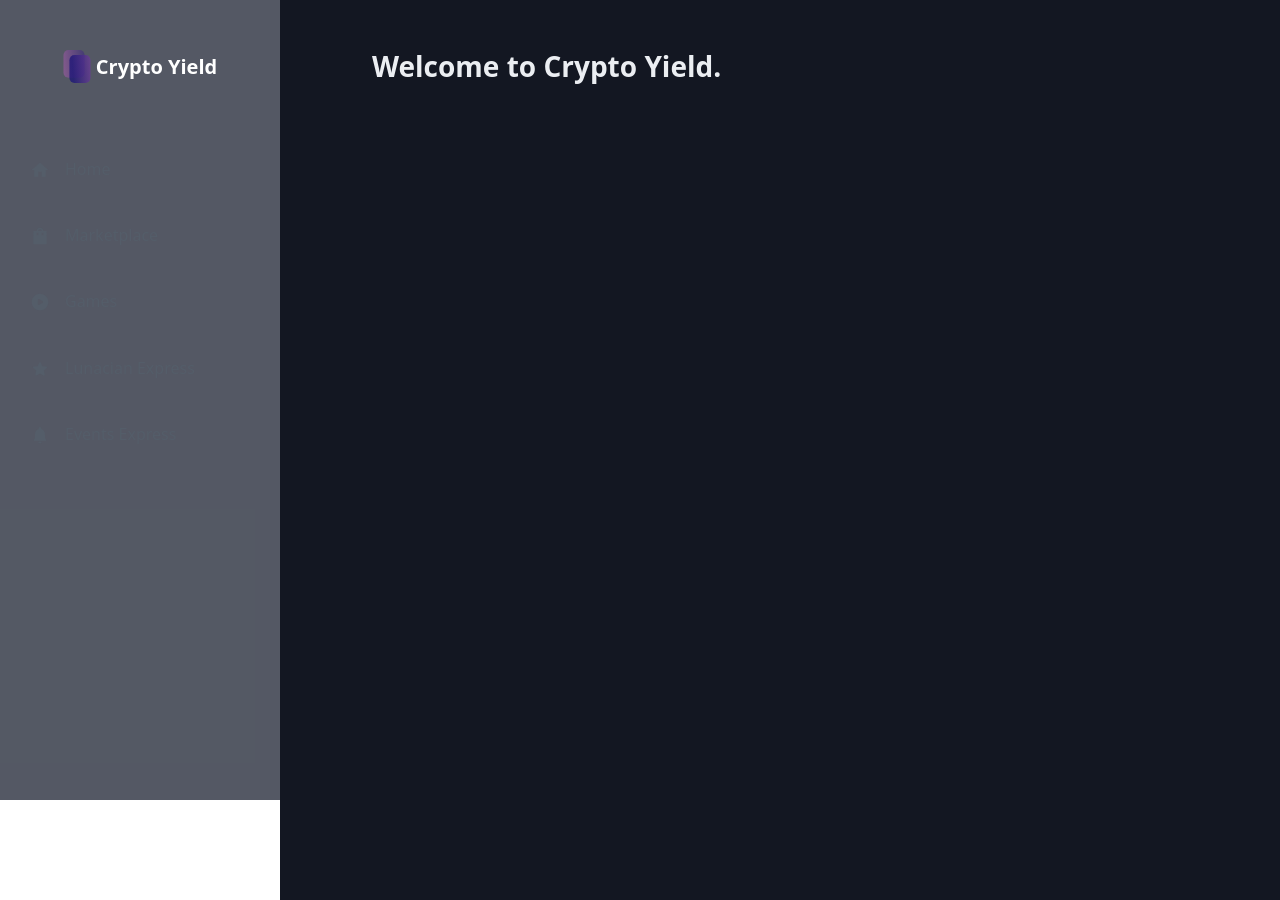
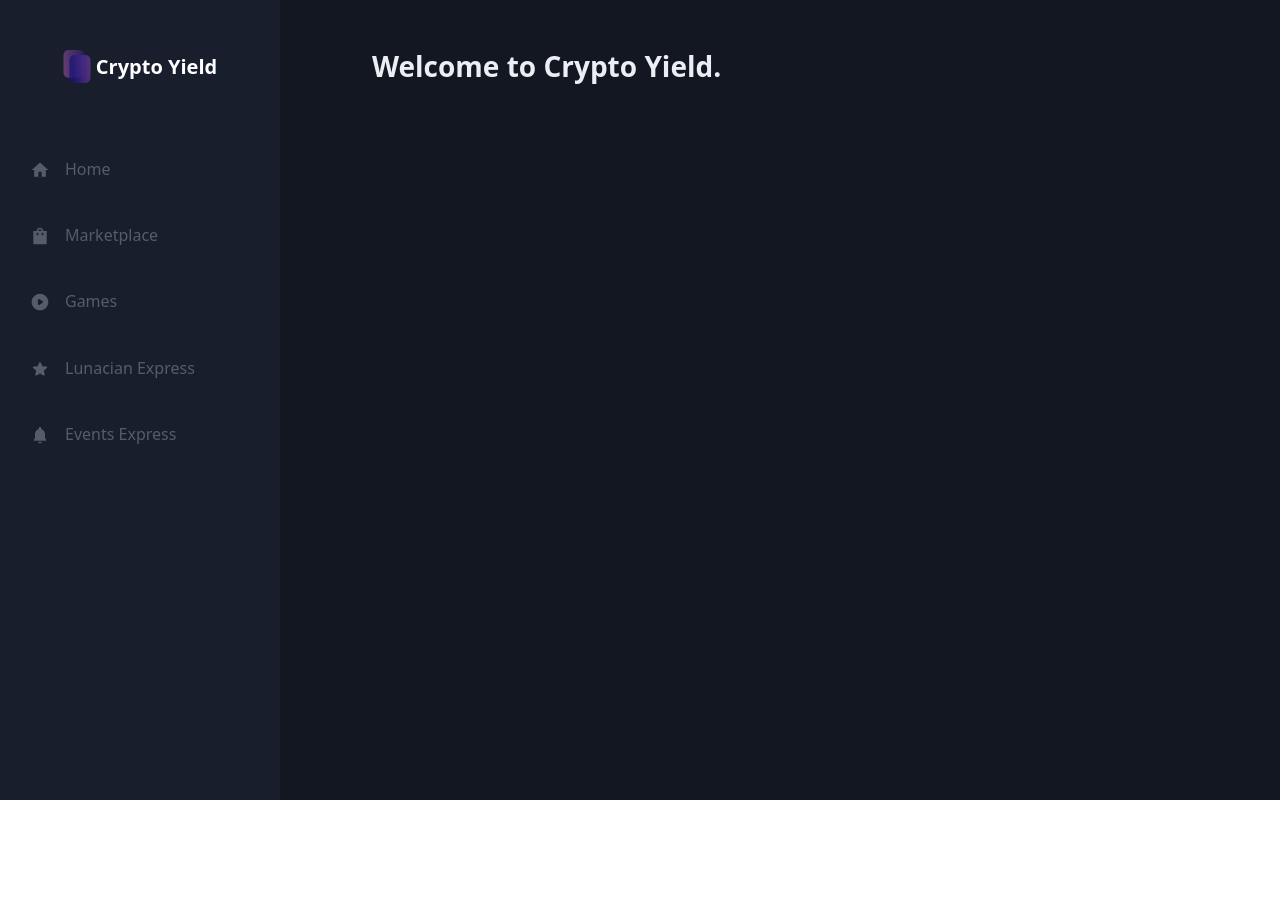
Before and after one commit to Shahfaisal12/marketplace, a React (Create React App) app: page / in a window 1280 px wide. After the commit the page ends 800 px from the top, so only its background shows below. Built offline with nearby package versions, Linux system fonts and the light colour scheme.

Commit message:
'sidebar'

```diff
--- a/src/App.scss
+++ b/src/App.scss
@@ -49,27 +49,34 @@ body {
 }
 
 ///////////////////////////// BASE  //////////////////////@at-root
-
-.sidebar-section {
+.base-section {
+  // position: relative;
+  background: #131722;
+}
+.Sidebar-content {
+  // position: absolute;
   width: 280px;
   background: rgba(27, 33, 48, 0.75);
+  height: 100vh;
+  top: 0;
+  bottom: 0;
+  overflow: auto;
+
   .sidebar-header {
     padding: 50px 0px;
+    .sidebar-title {
       h5 {
         font-weight: 700;
-    }
-    .sidebar-title {
         margin-left: 5px;
       }
     }
+  }
+
   ul {
     li {
       list-style: none;
-    }
-  }
       a {
         margin: 0px 15px 0px 15px;
-    // width: 244px;
         border-radius: 12px;
         padding: 12px 15px;
         margin: 15px;
@@ -84,13 +91,17 @@ body {
         }
       }
     }
-
+  }
+}
 ///////////////////////////////////////////  Main Content ////////////////////////@at-root
 
 .Main-content {
-  width: 1440px;
-  background: #131722;
-  padding: 50px 80px;
+  position: absolute;
+  height: 100vh;
+  left: 360px;
+  overflow: auto;
+  right: 0;
+  padding: 50px 0;
 }
 
 //////////////////////////// HERO SECTION ///////////////////////////////////
--- a/src/components/Layout/Base.jsx
+++ b/src/components/Layout/Base.jsx
@@ -4,14 +4,12 @@ import Sidebar from './Sidebar'
 const Base = (props) => {
   return (
     <>
-      <div className="d-flex base-section">
+      <div className="base-section d-flex">
         <div className='Sidebar-content'>
           <Sidebar />
         </div>
         <div className='Main-content'>
-          <div className="overflow-auto vh-100">
             {props.children}
-          </div>
         </div>
       </div>
     </>
--- a/src/components/Layout/Sidebar.jsx
+++ b/src/components/Layout/Sidebar.jsx
@@ -9,7 +9,7 @@ import { Link } from 'react-router-dom';
 const Sidebar = () => {
   return (
     <>
-      <div className="sidebar-section overflow-auto vh-100">
+      <div className="sidebar-section">
         <div className="sidebar-header d-flex align-items-center justify-content-center">
           <div className="sidebar-logo">
             <img src="assets/sidebar-icon.svg" alt="" />
```
Lines whose indentation alone changed are shown as unchanged.
